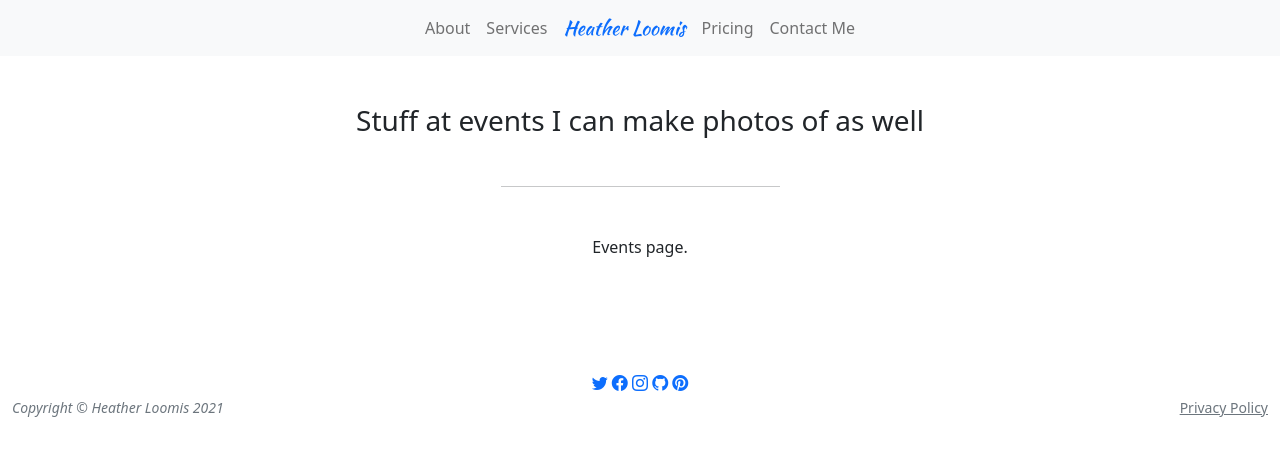
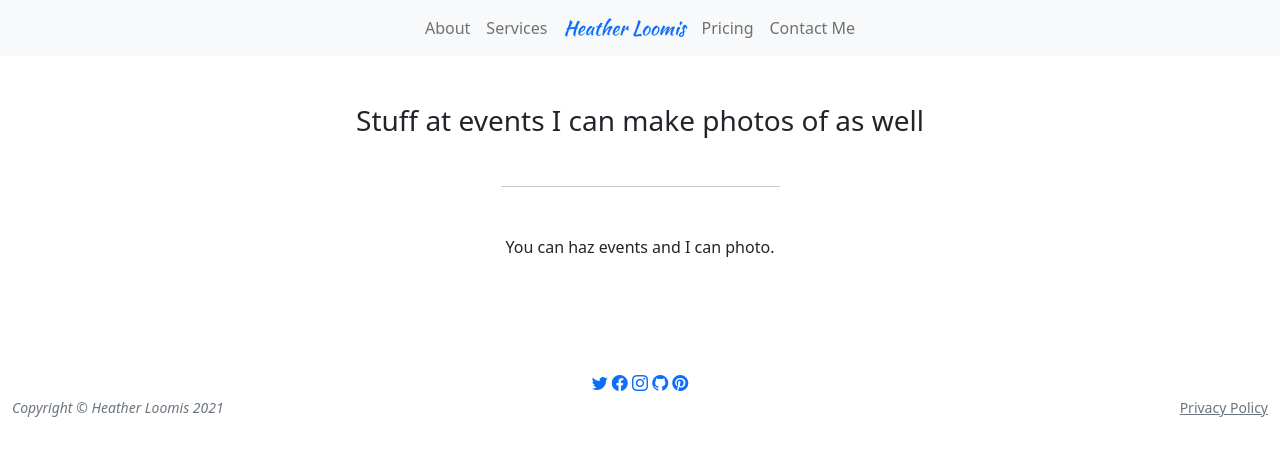
Before and after one commit to heatherloomis/heatherloomis.us, a Jekyll site: the page built from _pages/events.html, in a window 1280 px wide. Shown: the top 456 px of the page. Built offline with Jekyll 4.4.1, drawn with Linux system fonts in a browser that asks for light colours; nearby versions of some CDN libraries.

Commit message:
Making things less boring.

```diff
--- a/_pages/events.html
+++ b/_pages/events.html
@@ -5,5 +5,5 @@ lead: Stuff at events I can make photos of as well
 anchor: events
 ---
 <div class="container-fluid">
-    <p>Events page.</p>
+    <p>You can haz events and I can photo.</p>
 </div>
```
